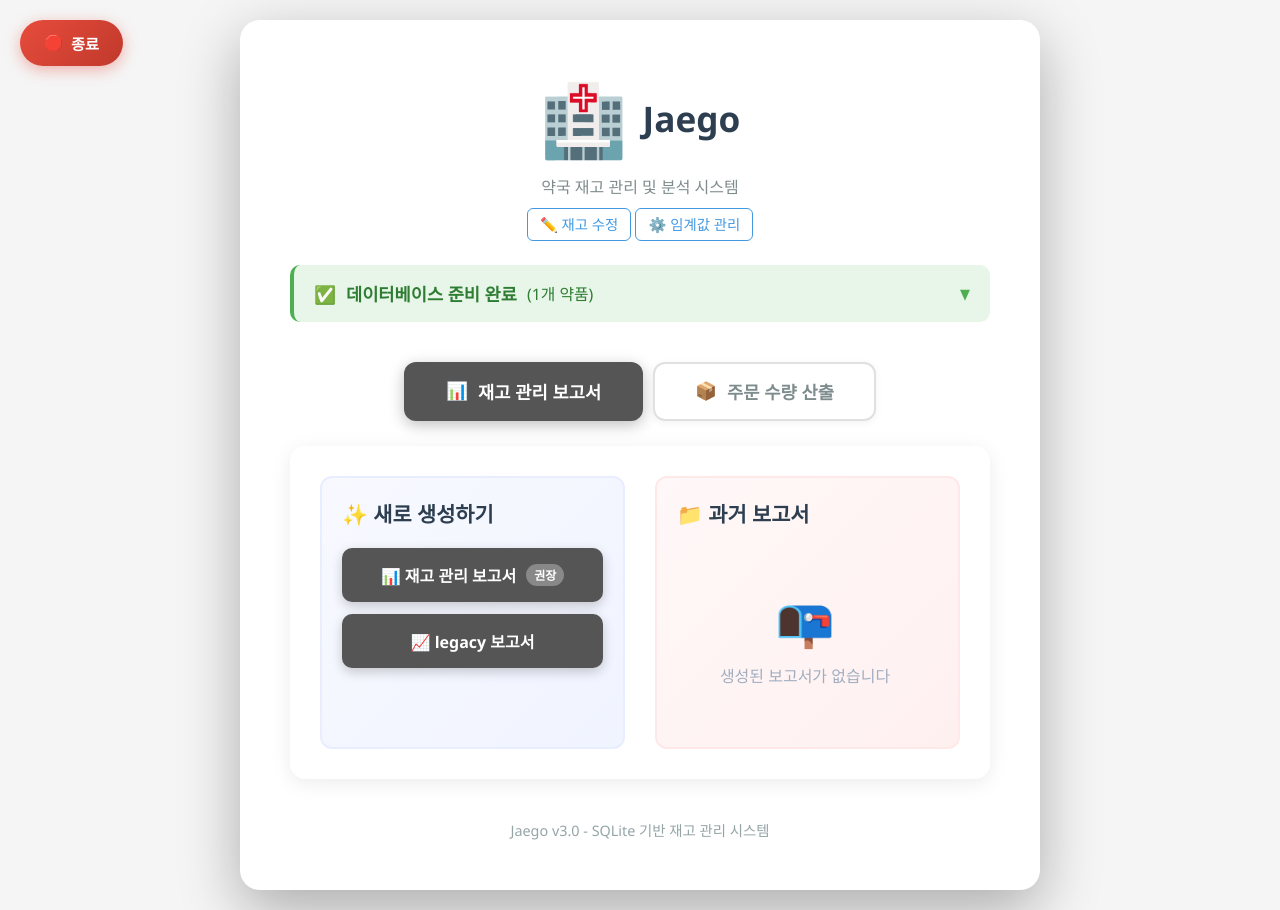
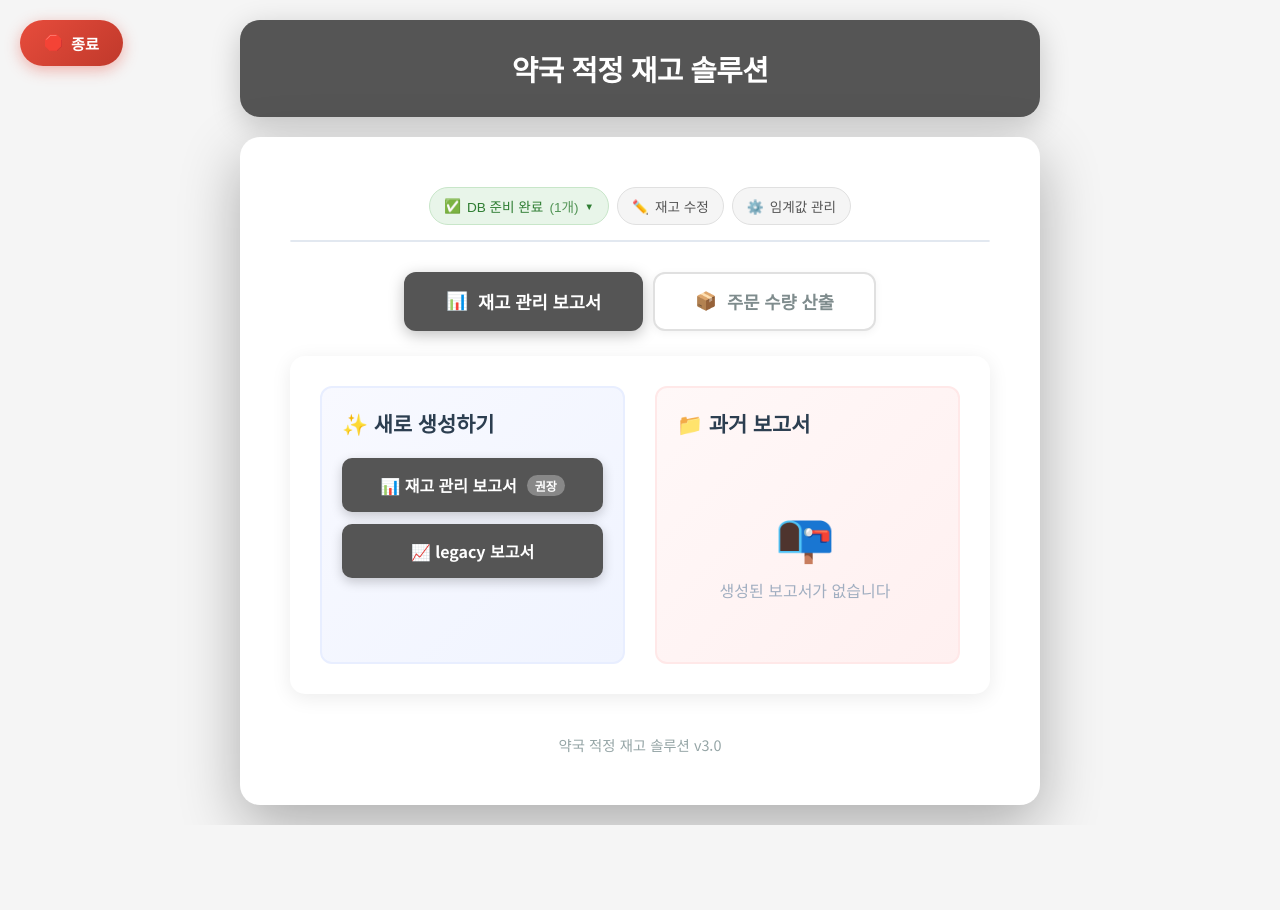
Before and after one commit to ejrwoals/yak-jaego, a Flask app: template templates/index.html in a window 1280 px wide. After the commit the page ends 825 px from the top, so only its background shows below. Run offline with Flask 3, Linux system fonts and the light colour scheme; the template is opened without the code that fills it: most values are stand-ins (such as "Sample title", 1, 10 or a date in 2020); data that the repository does not hold is empty.

Commit message:
refactor: redesign UI across main and workflow pages with compact layouts, collapsible info boxes, and unified color scheme

```diff
--- a/templates/index.html
+++ b/templates/index.html
@@ -3,7 +3,10 @@
 <head>
     <meta charset="UTF-8">
     <meta name="viewport" content="width=device-width, initial-scale=1.0">
-    <title>Jaego - 약국 재고 관리 시스템</title>
+    <title>약국 적정 재고 솔루션</title>
+    <link rel="preconnect" href="https://fonts.googleapis.com">
+    <link rel="preconnect" href="https://fonts.gstatic.com" crossorigin>
+    <link href="https://fonts.googleapis.com/css2?family=Noto+Sans+KR:wght@400;500;700&display=swap" rel="stylesheet">
     <style>
         * {
             margin: 0;
@@ -12,13 +15,33 @@
         }
 
         body {
-            font-family: 'Segoe UI', Tahoma, Geneva, Verdana, sans-serif;
+            font-family: 'Noto Sans KR', 'Segoe UI', Tahoma, Geneva, Verdana, sans-serif;
             background: #f5f5f5;
             min-height: 100vh;
             display: flex;
+            flex-direction: column;
             justify-content: center;
             align-items: center;
             padding: 20px;
+            gap: 20px;
+        }
+
+        .title-container {
+            background: #555;
+            border-radius: 20px;
+            padding: 28px 50px;
+            max-width: 800px;
+            width: 100%;
+            text-align: center;
+            box-shadow: 0 8px 30px rgba(0, 0, 0, 0.2);
+        }
+
+        .page-title {
+            font-size: 1.8em;
+            font-weight: 700;
+            color: white;
+            letter-spacing: -0.5px;
+            margin: 0;
         }
 
         .container {
@@ -47,140 +70,162 @@
             margin-bottom: 30px;
         }
 
-        .header h1 {
-            color: #2c3e50;
-            font-size: 2.2em;
-            margin-bottom: 8px;
+        /* 툴바: DB 상태 + 유틸리티 버튼 한 줄 배치 */
+        .header-toolbar {
             display: flex;
             align-items: center;
             justify-content: center;
-            gap: 15px;
+            gap: 8px;
+            flex-wrap: wrap;
         }
 
-        .header .emoji {
-            font-size: 2em;
+        .toolbar-item {
+            display: flex;
+            align-items: center;
+            gap: 6px;
+            padding: 8px 14px;
+            border-radius: 20px;
+            font-size: 0.85em;
+            font-weight: 500;
+            text-decoration: none;
+            transition: all 0.2s ease;
+            cursor: pointer;
+            border: none;
+            background: none;
         }
 
-        .header p {
-            color: #7f8c8d;
-            font-size: 1em;
+        .toolbar-item.db-status {
+            background: #e8f5e9;
+            color: #2e7d32;
+            border: 1px solid #c8e6c9;
         }
 
-        .header-utils {
-            margin-top: 15px;
+        .toolbar-item.db-status:hover {
+            background: #c8e6c9;
         }
 
-        .header-utils a {
-            color: #4299e1;
-            text-decoration: none;
-            font-size: 0.9em;
-            padding: 6px 12px;
-            border: 1px solid #4299e1;
-            border-radius: 6px;
-            transition: all 0.2s ease;
+        .toolbar-item.util-link {
+            background: #f5f5f5;
+            color: #555;
+            border: 1px solid #e0e0e0;
         }
 
-        .header-utils a:hover {
-            background: #4299e1;
-            color: white;
+        .toolbar-item.util-link:hover {
+            background: #e0e0e0;
+            color: #333;
         }
 
-        .db-info {
-            background-color: #e8f5e9;
-            border-left: 4px solid #4caf50;
-            border-radius: 10px;
-            margin-bottom: 40px;
+        .toolbar-arrow {
+            font-size: 0.7em;
+            transition: transform 0.3s ease;
+        }
+
+        .toolbar-arrow.open {
+            transform: rotate(180deg);
+        }
+
+        /* DB 정보 패널 */
+        .db-info-panel {
+            background: linear-gradient(135deg, #f8fafc 0%, #f1f5f9 100%);
+            border: 1px solid #e2e8f0;
+            border-radius: 16px;
+            margin-top: 15px;
+            max-height: 0;
             overflow: hidden;
             transition: all 0.3s ease;
         }
 
-        .db-info-header {
-            padding: 16px 20px;
-            cursor: pointer;
-            display: flex;
-            justify-content: space-between;
-            align-items: center;
-            user-select: none;
+        .db-info-panel.open {
+            max-height: 400px;
+            margin-top: 15px;
         }
 
-        .db-info-header:hover {
-            background-color: #e0f2f1;
+        .db-info-panel-body {
+            padding: 24px;
         }
 
-        .db-info-title {
-            color: #2e7d32;
+        .db-stats-grid {
+            display: grid;
+            grid-template-columns: repeat(auto-fit, minmax(140px, 1fr));
+            gap: 12px;
+            margin-bottom: 16px;
+        }
+
+        .db-stat-card {
+            background: white;
+            border-radius: 12px;
+            padding: 16px;
+            text-align: center;
+            box-shadow: 0 2px 8px rgba(0,0,0,0.04);
+            border: 1px solid #e8e8e8;
+        }
+
+        .db-stat-card .stat-value {
             font-size: 1.1em;
             font-weight: 600;
-            display: flex;
-            align-items: center;
-            gap: 10px;
+            color: #374151;
+            margin-bottom: 2px;
         }
 
-        .db-info-arrow {
-            color: #4caf50;
-            font-size: 0.9em;
-            transition: transform 0.3s ease;
-        }
-
-        .db-info-arrow.open {
-            transform: rotate(180deg);
-        }
-
-        .db-info-content {
-            max-height: 0;
-            overflow: hidden;
-            transition: max-height 0.3s ease;
-        }
-
-        .db-info-content.open {
-            max-height: 450px;
-        }
-
-        .db-info-body {
-            padding: 0 20px 20px 20px;
-        }
-
-        .db-info p {
-            color: #1b5e20;
-            margin: 8px 0;
-            font-size: 0.95em;
-        }
-
-        .db-info-summary {
-            color: #2e7d32;
-            font-size: 0.9em;
+        .db-stat-card .stat-label {
+            font-size: 0.75em;
+            color: #6b7280;
             font-weight: 500;
         }
 
-        .btn-rebuild-db {
-            background: #aaa;
-            color: white;
-            border: none;
-            padding: 10px 20px;
-            border-radius: 8px;
+        .db-bottom-row {
+            display: flex;
+            gap: 12px;
+            align-items: stretch;
+        }
+
+        .db-stat-card.period {
+            flex: 1;
+            display: flex;
+            align-items: center;
+            justify-content: center;
+            gap: 8px;
+            padding: 12px 16px;
+            margin: 0;
+        }
+
+        .db-stat-card.period .stat-label {
+            margin: 0;
+            font-size: 0.8em;
+        }
+
+        .db-stat-card.period .stat-value {
             font-size: 0.9em;
             font-weight: 600;
+            margin: 0;
+        }
+
+        .btn-rebuild-db {
+            background: #e5e7eb;
+            color: #374151;
+            border: 1px solid #d1d5db;
+            padding: 12px 20px;
+            border-radius: 12px;
+            font-size: 0.85em;
+            font-weight: 500;
             cursor: pointer;
-            margin-top: 12px;
             display: flex;
             align-items: center;
-            gap: 8px;
+            gap: 6px;
             justify-content: center;
-            transition: all 0.3s ease;
-            box-shadow: 0 2px 8px rgba(0, 0, 0, 0.1);
+            transition: all 0.2s ease;
+            white-space: nowrap;
         }
 
         .btn-rebuild-db:hover {
-            background: #999;
-            transform: translateY(-2px);
-            box-shadow: 0 4px 12px rgba(0, 0, 0, 0.15);
+            background: #d1d5db;
+            border-color: #9ca3af;
         }
 
         .btn-rebuild-db:disabled {
-            background: #999;
+            background: #f3f4f6;
+            color: #9ca3af;
             cursor: not-allowed;
-            transform: none;
-            box-shadow: none;
         }
 
         .rebuild-status {
@@ -342,7 +387,7 @@
         }
 
         .report-list {
-            max-height: 400px;
+            max-height: 240px;
             overflow-y: auto;
             padding-right: 5px;
         }
@@ -823,47 +868,62 @@
     </style>
 </head>
 <body>
+    <div class="title-container">
+        <h1 class="page-title">약국 적정 재고 솔루션</h1>
+    </div>
+
     <div class="container">
         <div class="header">
-            <h1>
-                <span class="emoji">🏥</span>
-                <span>Jaego</span>
-            </h1>
-            <p>약국 재고 관리 및 분석 시스템</p>
-            <div class="header-utils">
-                <a href="/inventory/edit">✏️ 재고 수정</a>
-                <a href="/threshold/manage">⚙️ 임계값 관리</a>
-            </div>
+            <div class="header-toolbar">
+                <button class="toolbar-item db-status" onclick="toggleDbInfo()">
+                    <span>✅</span>
+                    <span>DB 준비 완료</span>
+                    <span style="opacity: 0.8;">({{ db_stats.recent_count }}개)</span>
+                    <span class="toolbar-arrow" id="db-info-arrow">▼</span>
+                </button>
+                <a href="/inventory/edit" class="toolbar-item util-link">
+                    <span>✏️</span>
+                    <span>재고 수정</span>
+                </a>
+                <a href="/threshold/manage" class="toolbar-item util-link">
+                    <span>⚙️</span>
+                    <span>임계값 관리</span>
+                </a>
             </div>
 
-        <div class="db-info">
-            <div class="db-info-header" onclick="toggleDbInfo()">
-                <div class="db-info-title">
-                    <span>✅</span>
-                    <span>데이터베이스 준비 완료</span>
-                    <span class="db-info-summary">({{ db_stats.recent_count }}개 약품)</span>
+            <div class="db-info-panel" id="db-info-content">
+                <div class="db-info-panel-body">
+                    <div class="db-stats-grid">
+                        <div class="db-stat-card">
+                            <div class="stat-value" id="recent-count">{{ db_stats.recent_count }}</div>
+                            <div class="stat-label">최신 재고</div>
                         </div>
-                <span class="db-info-arrow" id="db-info-arrow">▼</span>
+                        <div class="db-stat-card">
+                            <div class="stat-value" id="processed-total">{{ db_stats.processed_stats.total }}</div>
+                            <div class="stat-label">시계열 통계</div>
                         </div>
-            <div class="db-info-content" id="db-info-content">
-                <div class="db-info-body">
-                    <p><strong>최신 재고:</strong> <span id="recent-count">{{ db_stats.recent_count }}</span>개 약품</p>
-                    <p><strong>시계열 통계:</strong> <span id="processed-total">{{ db_stats.processed_stats.total }}</span>개 약품</p>
                         {% if db_stats.processed_stats.by_type %}
-                        <div id="drug-type-stats">
                         {% for drug_type, count in db_stats.processed_stats.by_type.items() %}
-                        <p style="margin-left: 20px;">• {{ drug_type }}: {{ count }}개</p>
+                        <div class="db-stat-card">
+                            <div class="stat-value">{{ count }}</div>
+                            <div class="stat-label">{{ drug_type }}</div>
+                        </div>
                         {% endfor %}
+                        {% endif %}
+                    </div>
+
+                    <div class="db-bottom-row">
+                        {% if db_stats.data_period %}
+                        <div class="db-stat-card period">
+                            <div class="stat-label">📅 데이터 기간</div>
+                            <div class="stat-value" id="data-period">{{ db_stats.data_period.start_month }} ~ {{ db_stats.data_period.end_month }} ({{ db_stats.data_period.total_months }}개월)</div>
                         </div>
                         {% endif %}
-                    {% if db_stats.data_period %}
-                    <p><strong>데이터 기간:</strong> <span id="data-period">{{ db_stats.data_period.start_month }} ~ {{ db_stats.data_period.end_month }} ({{ db_stats.data_period.total_months }}개월)</span></p>
-                    {% endif %}
-
                         <button class="btn-rebuild-db" id="btn-rebuild-db" onclick="rebuildDatabase()">
                             <span>🔄</span>
-                        <span>DB 재생성 (새 데이터 반영)</span>
+                            <span>DB 재생성</span>
                         </button>
+                    </div>
 
                     <div class="rebuild-status" id="rebuild-status"></div>
                 </div>
@@ -942,7 +1002,7 @@
         </div>
 
         <div class="footer">
-            <p>Jaego v3.0 - SQLite 기반 재고 관리 시스템</p>
+            <p>약국 적정 재고 솔루션 v3.0</p>
         </div>
     </div>
 
```
Also changed, not shown: templates/workflow_order.html (+68 -20 lines), templates/workflow_simple.html (+104 -24 lines). Lines whose indentation alone changed are shown as unchanged.
